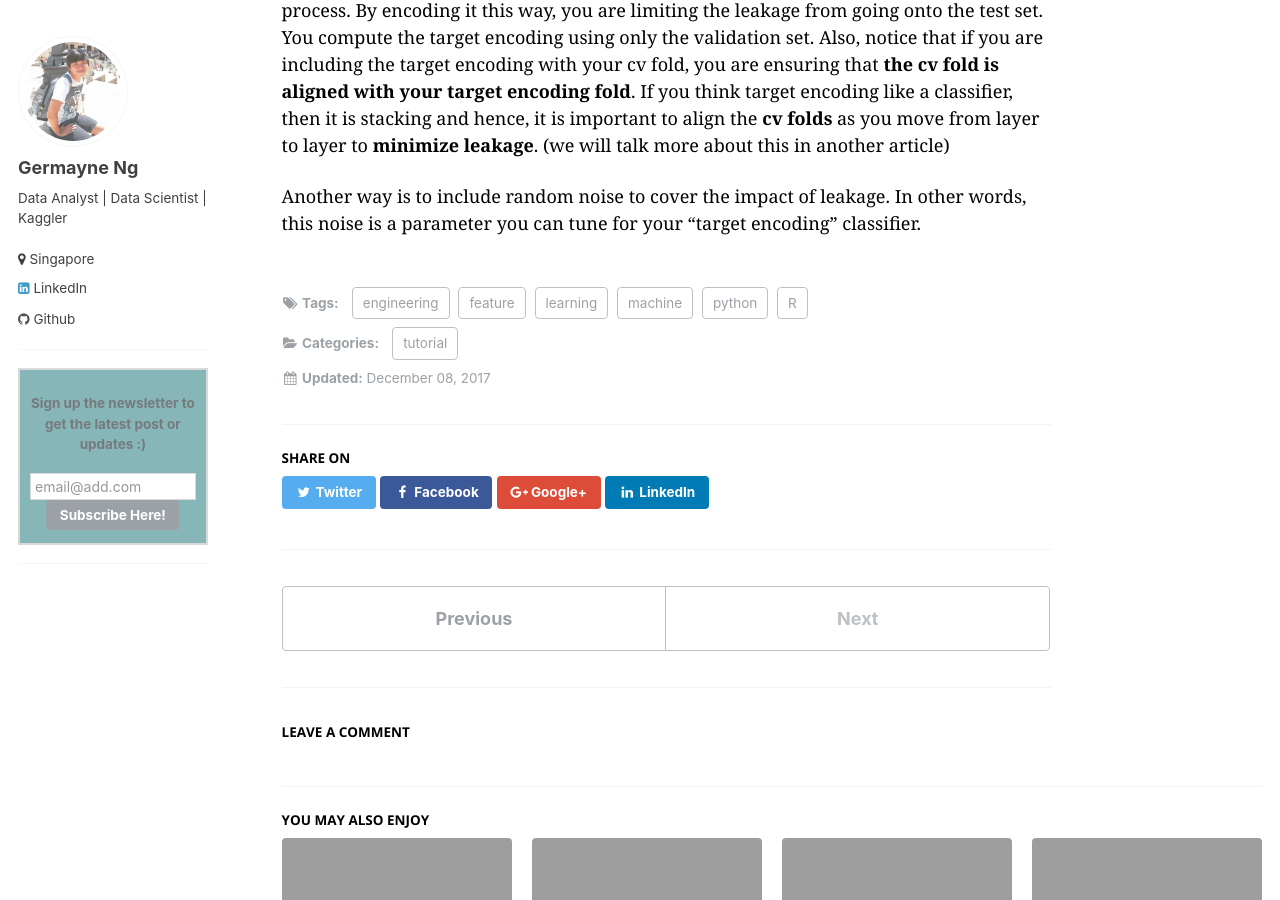
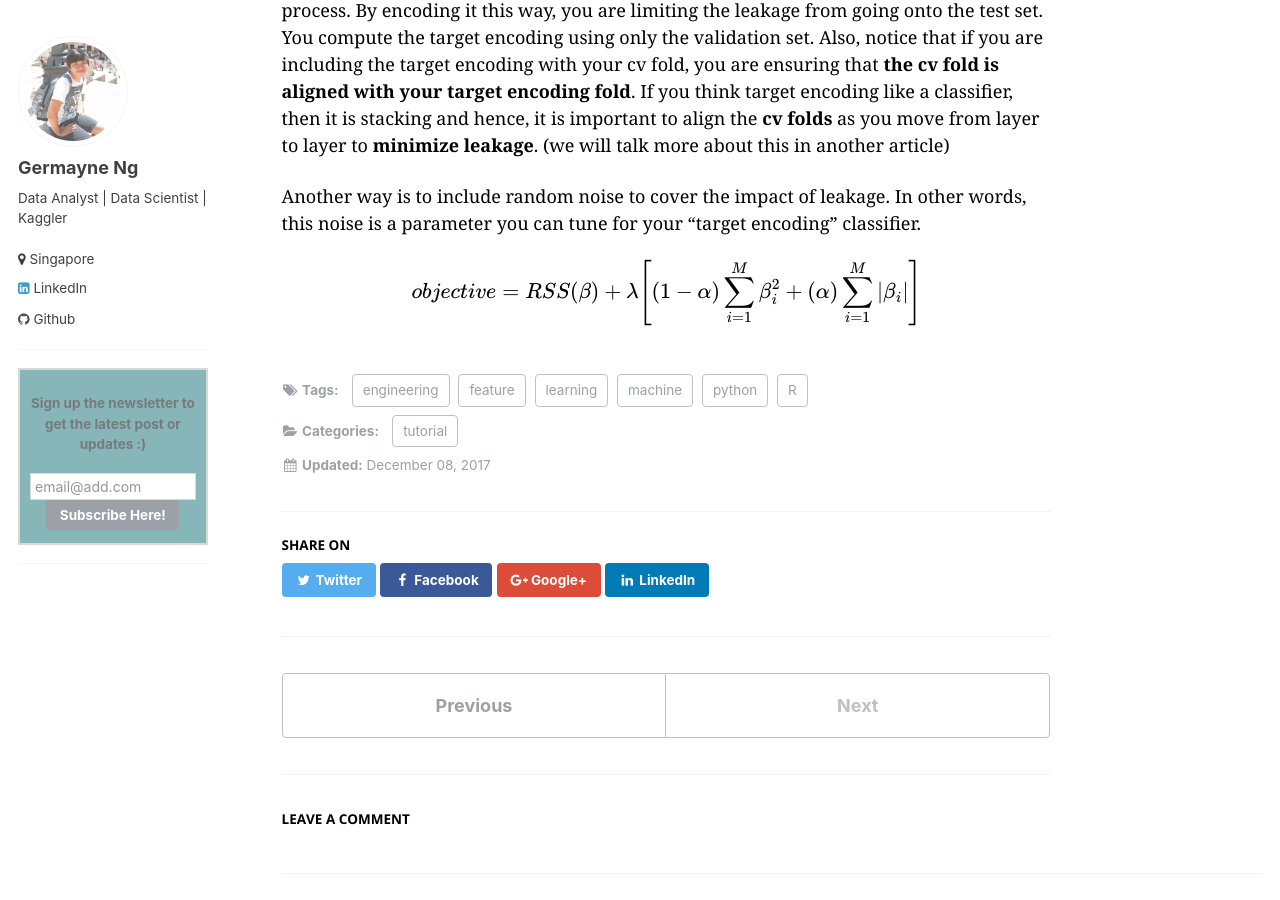
Before and after one commit to germayneng/template-_githubpages, a Jekyll site: the page built from _posts/2017-12-08-Various_methods_for_target_encoding.md, in a window 1280 px wide and 900 px high, scrolled down 1310 px. Built offline with Jekyll 4.4.1, drawn with Linux system fonts in a browser that asks for light colours; formulas are drawn with MathJax 3; comment, search, counter and statistics services are not loaded.

Commit message:
Update 2017-12-08-Various_methods_for_target_encoding.md

```diff
--- a/_posts/2017-12-08-Various_methods_for_target_encoding.md
+++ b/_posts/2017-12-08-Various_methods_for_target_encoding.md
@@ -42,3 +42,8 @@ Since you are mapping your target variable onto your categorical variables, if y
 As such, one method will be to include it as part of the cv fold during your modelling process. By encoding it this way, you are limiting the leakage from going onto the test set. You compute the target encoding using only the validation set. Also, notice that if you are including the target encoding with your cv fold, you are ensuring that **the cv fold is aligned with your target encoding fold**. If you think target encoding like a classifier, then it is stacking and hence, it is important to align the **cv folds** as you move from layer to layer to **minimize leakage**. (we will talk more about this in another article)
 
 Another way is to include random noise to cover the impact of leakage. In other words, this noise is a parameter you can tune for your "target encoding" classifier.
+
+
+$$
+objective = RSS (\beta) + \lambda \Bigg[ (1-\alpha) \sum_{i = 1}^{M} \beta_i ^2 + (\alpha)\sum_{i = 1}^{M} | \beta_i | \Bigg]
+$$
```
